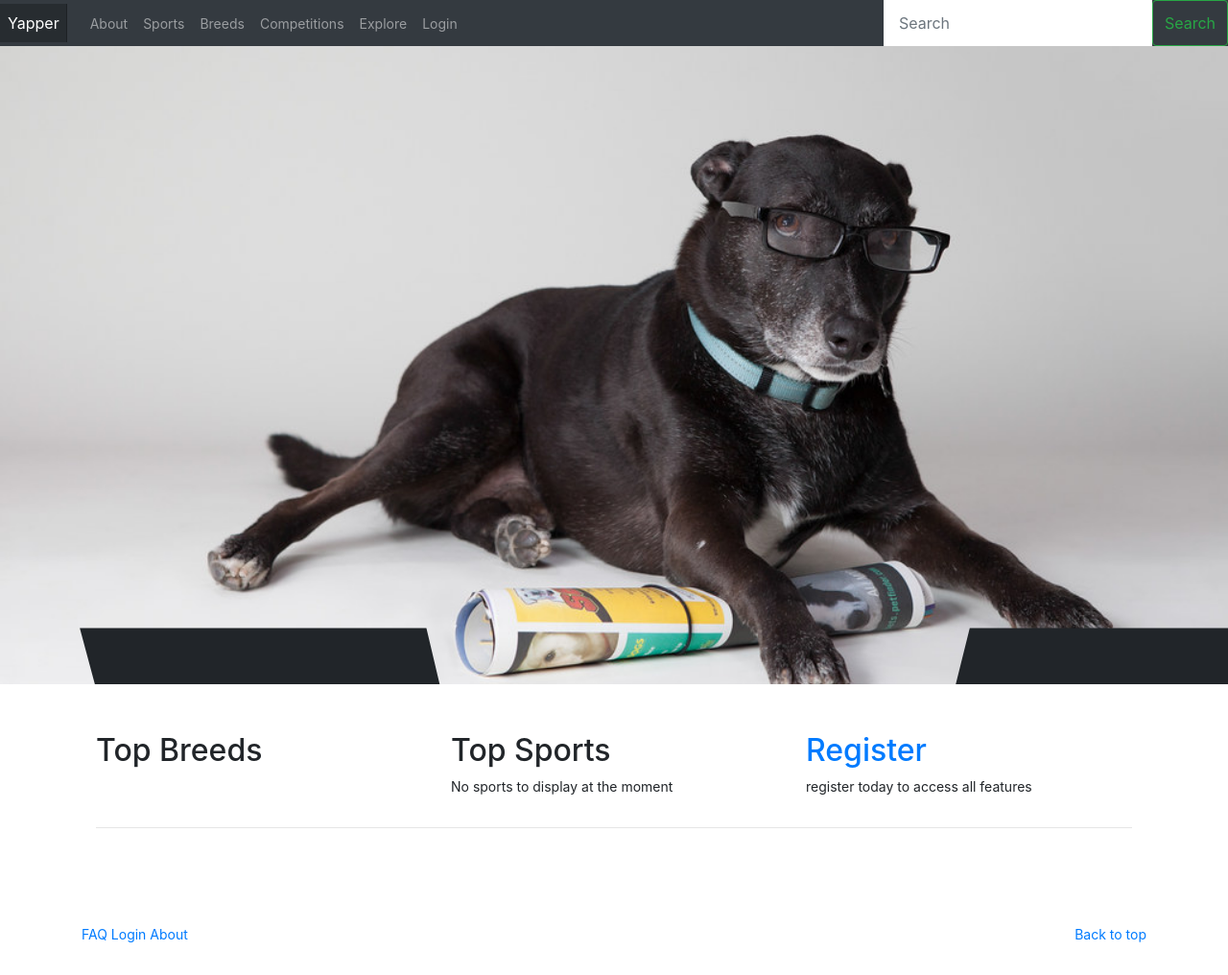
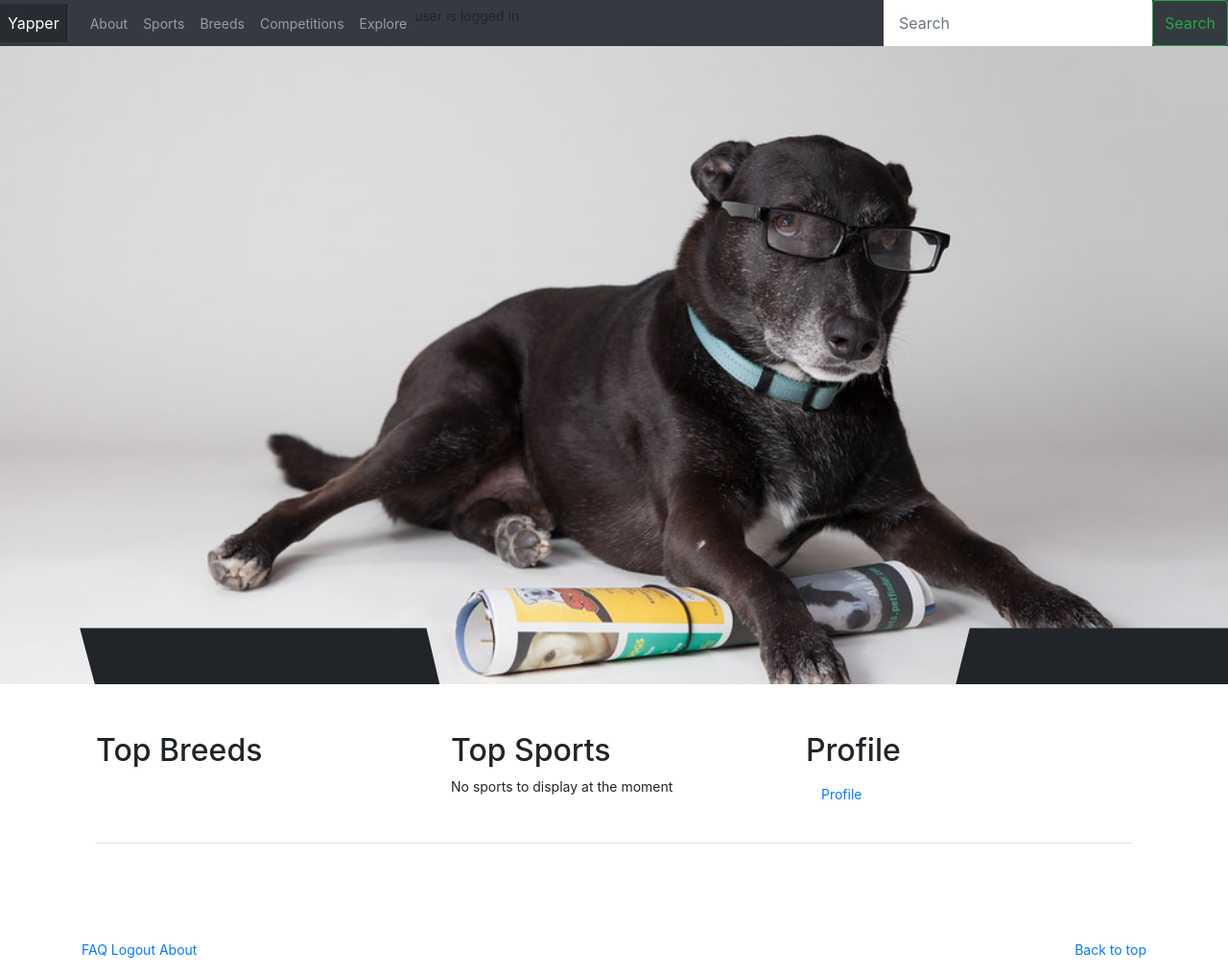
Before and after one commit to chiarapascucci/yapper_project, a Django app: page /rango/ in a window 1280 px wide. Shown: the whole page at 96% size. Before the commit the page ends 982 px from the top, so only its background shows below. Run offline with Django 3.2, Linux system fonts and the light colour scheme; the visitor is signed in with stand-in values (Sample User, id 1); data comes from the database, SQL or seed files in the repository; data that the repository does not hold is empty; some libraries are stand-ins or nearby versions.

Commit message:
user profile and logins fully workinggit add -u

```diff
--- a/tango_with_django_project/rango/models.py
+++ b/tango_with_django_project/rango/models.py
@@ -129,9 +129,9 @@ class Dog(models.Model):
 class UserProfile(models.Model):
     user = models.OneToOneField(User, on_delete=models.CASCADE)
     id = models.BigAutoField(primary_key = True)
-   # followed_breeds = models.ManyToManyField(Breed, blank=True)
-    #followed_sports = models.ManyToManyField(Sport, blank=True)
-    #followed_dogs= models.ManyToManyField(Dog, blank=True)
+    followed_breeds = models.ManyToManyField(Breed, blank=True)
+    followed_sports = models.ManyToManyField(Sport, blank=True)
+    followed_dogs= models.ManyToManyField(Dog, blank=True)
     bio = models.CharField(max_length=300, blank=True)
     location = models.CharField(max_length=128, blank=True)
     picture = models.ImageField(upload_to='profile_images', blank=True)
--- a/tango_with_django_project/rango/views.py
+++ b/tango_with_django_project/rango/views.py
@@ -16,14 +16,14 @@ def index(request):
 
     try:
         username = request.user.get_username()
-        print(username)
+        print('printing username: ',username)
         user=User.objects.get(username=username)
 
         try:
 
-            user_profile = UserProfile.objects.get_or_create(user=user, user_slug=slugify(user.username))
-
-            context_dict['user']= user_profile
+            user_profile = UserProfile.objects.get_or_create(user=user)[0]
+            print(user_profile.user_slug)
+            context_dict['user_profile']= user_profile
         except UserProfile.DoesNotExist:
             print('no user here')
             return render(request, 'rango/index.html', {})
@@ -38,6 +38,8 @@ def index(request):
     context_dict['topbreeds'] = breed_list
     context_dict['sports'] = sport_list
 
+    print(context_dict['user_profile'])
+    print(user.is_authenticated)
 
     visitor_cookie_handler(request)
 
@@ -328,9 +330,10 @@ def user_profile(request, user_name_slug):
         user = UserProfile.objects.get(user_slug=user_name_slug)
         print(user, "in user profile view")
         context_dict['user_profile'] = user
-        context_dict['followed_breeds']= user.followed_breeds.all()
-        context_dict['followed_sports']= user.followed_sports.all()
-        context_dict['followed_dogs']=user.followed_dogs.all()
+        context_dict['followed_breeds']= user.followed_breeds
+        context_dict['followed_sports']= user.followed_sports
+        context_dict['followed_dogs']=user.followed_dogs
+
         print(user.followed_breeds.all())
         print(user.followed_sports.all())
         print(user.followed_dogs.all())
--- a/tango_with_django_project/templates/rango/index.html
+++ b/tango_with_django_project/templates/rango/index.html
@@ -40,12 +40,12 @@
 
       </div>
       <div class="col-md-4">
-        {% if user.user.is_authenticated %}
+        {% if user.is_authenticated %}
             <h2>Profile</h2>
-            <p><a class="nav-link" href="{% url 'rango:user' user.user_slug %}">Profile</a></p>
+            <p><a class="nav-link" href="{% url 'rango:user' user_profile.user_slug %}">Profile</a></p>
         {% else %}
             <h2><a href = "{% url 'registration_register' %}">Register</a></h2>
-            <p>register today to access all features</p>
+            <p>{{ user.user.is_authenticated }}</p>
         {% endif %}
       </div>
     </div>
--- a/tango_with_django_project/templates/rango/yapper/user_profile.html
+++ b/tango_with_django_project/templates/rango/yapper/user_profile.html
@@ -36,7 +36,7 @@
         <h2>Followed Dog</h2>
         <p>feck</p>
         <ul>
-            {% for dog in followed_dogs %}
+            {% for dog in followed_dogs.all %}
                 print(dog)
                 <li><a href = "">{{ dog.name }}</a></li>
             {% endfor %}
@@ -46,7 +46,7 @@
         <h2>Followed Breeds</h2>
         <p>this empty?</p>
         <ul>
-            {% for breed in user_profile.followed_breeds %}
+            {% for breed in followed_breeds.all %}
                 print(breed)
                 <li><a href = "{% url 'rango:breed_profile' b.slug %}">{{ breed.name }}</a></li>
             {% endfor %}
@@ -56,7 +56,7 @@
         <h2>Followed Sports</h2>
         <p>why</p>
         <ul>
-            {% for sport in user_profile.followed_sports %}
+            {% for sport in followed_sports.all %}
             print(sport)
                 <li><a href = "{% url 'rango:sports_name' sport.slug %}">{{ sport.name }}</a></li>
             {% endfor %}
```
